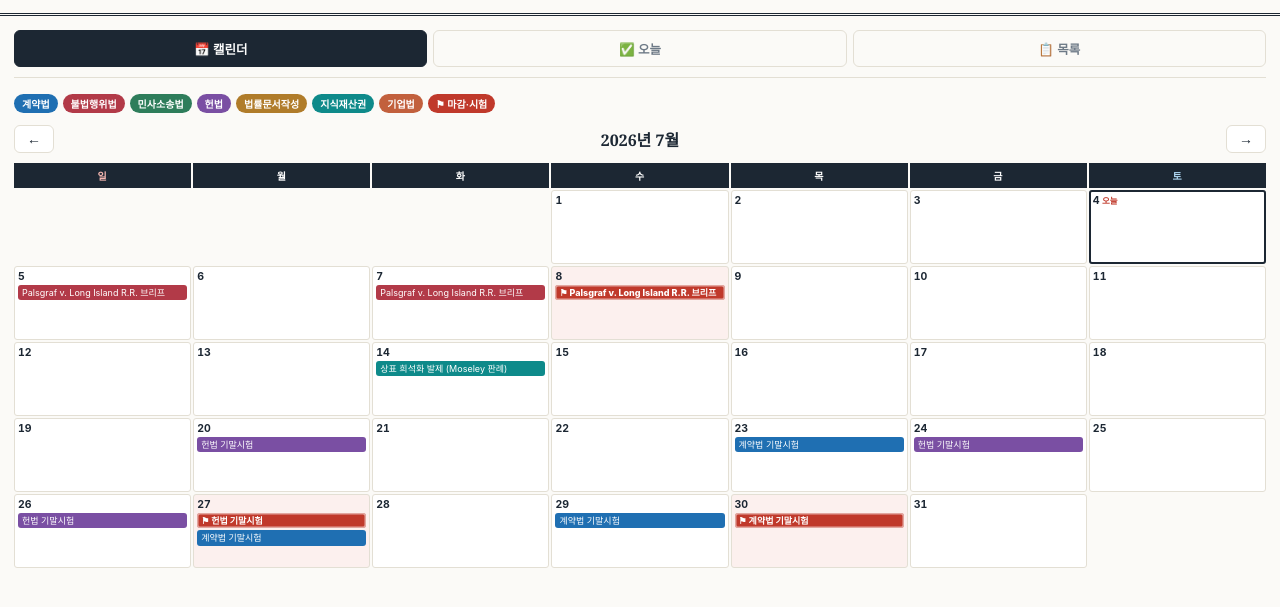
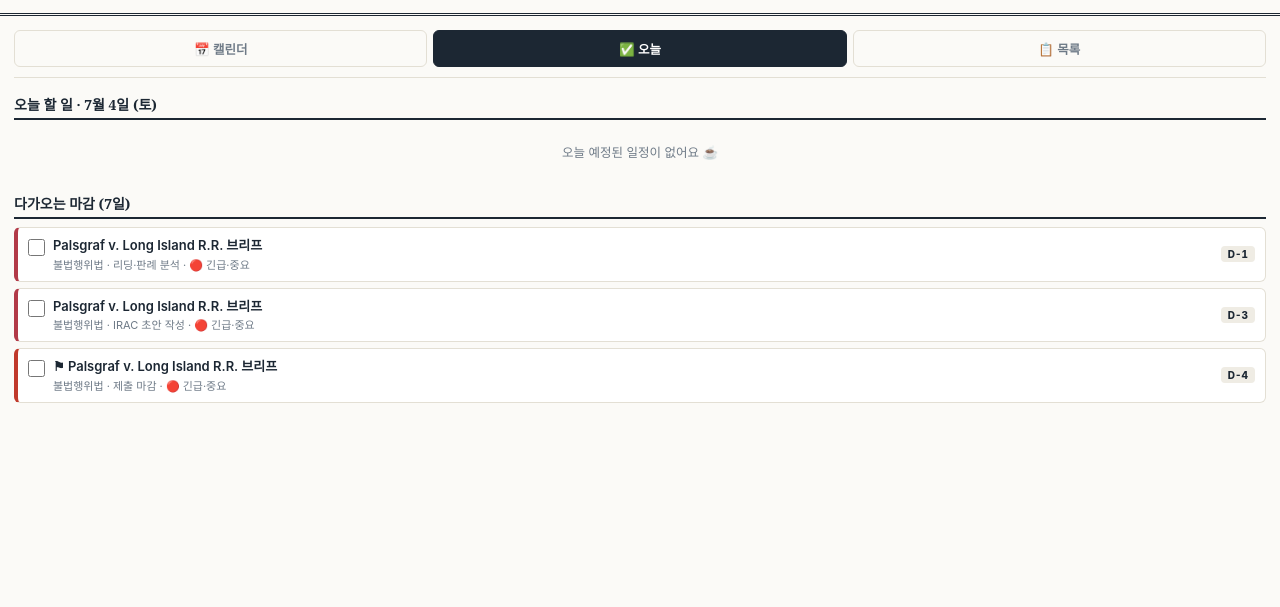
Before and after one commit to chopeacce/lawschool, a plain HTML site: page index.html in a window 1280 px wide. Both pictures are taken after a click on the button "✅ 오늘". Shown: the part 67-674 px from the top of the page. Drawn offline with Linux system fonts and the light colour scheme.

Commit message:
Add files via upload

```diff
--- a/index.html
+++ b/index.html
@@ -426,6 +426,15 @@
       localStorage.setItem(K.MEMOS, JSON.stringify(memos));
     }
 
+    // ---------- Tabs ----------
+    function switchTab(tab, btn) {
+      document.querySelectorAll('.tab-content').forEach(el => el.classList.remove('active'));
+      document.querySelectorAll('.tab-btn').forEach(el => el.classList.remove('active'));
+      document.getElementById(tab).classList.add('active');
+      btn.classList.add('active');
+      if (tab === 'today') renderToday(); // 열 때마다 D-day 갱신
+    }
+
     // ---------- Helpers ----------
     function subj(id) { return subjects.find(s => s.id === id) || { name: '기타', color: '#6E7A87' }; }
     function fmt(d) { return d.toLocaleDateString('ko-KR', { month: 'long', day: 'numeric', weekday: 'short' }); }
```
